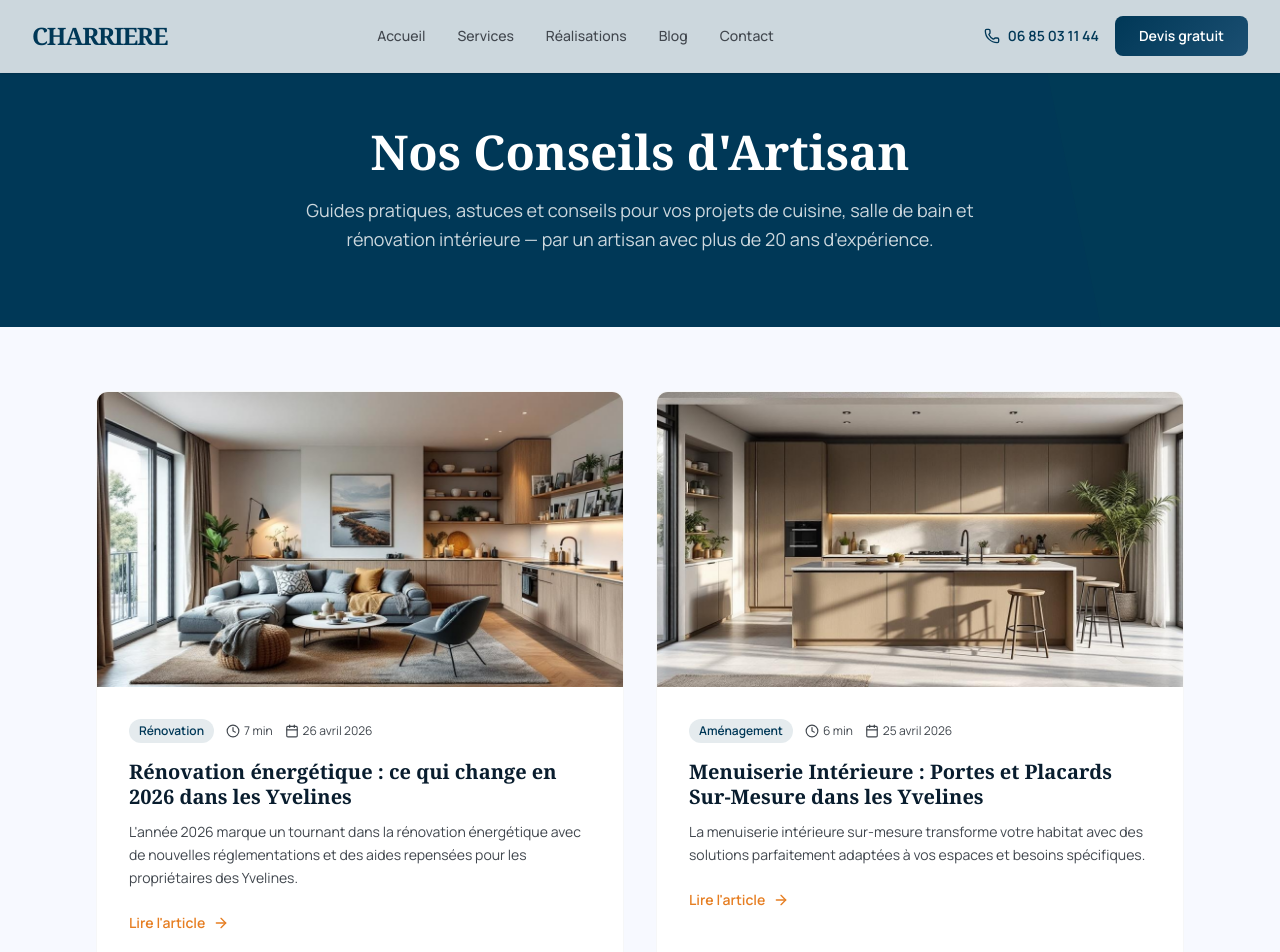
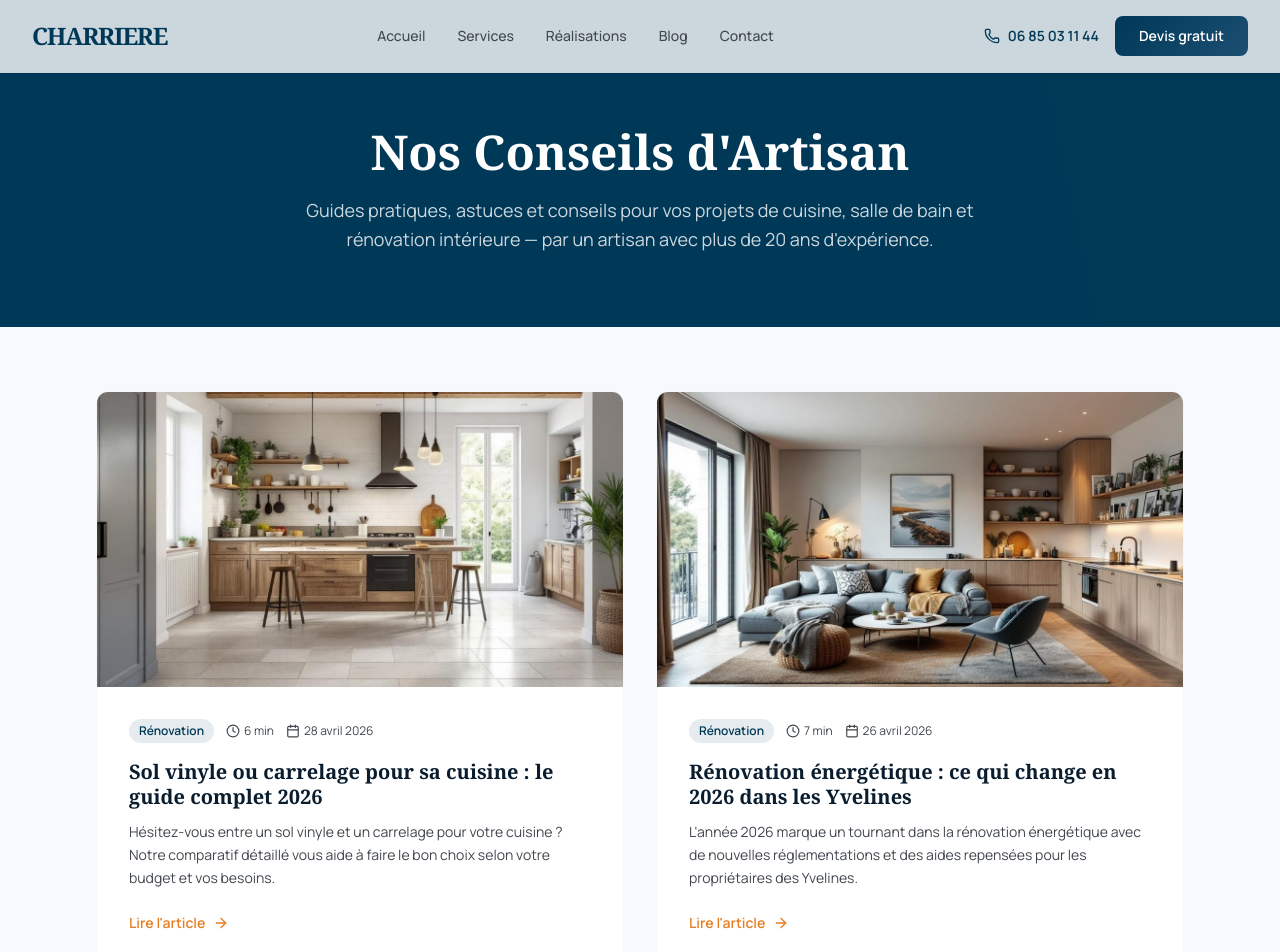
Before and after one commit to Thelastpirate1/charriere-site, a Next.js app: page /blog in a window 1280 px wide. Shown: the top 952 px of the page. Built offline with nearby package versions, Linux system fonts and the light colour scheme.

Commit message:
blog: ajout article - sol-vinyle-ou-carrelage-cuisine-comparatif-prix-pose

```diff
--- a/src/data/articles.ts
+++ b/src/data/articles.ts
@@ -15,6 +15,92 @@ export interface Article {
 
 export const articles: Article[] = [
   {
+    slug: "sol-vinyle-ou-carrelage-cuisine-comparatif-prix-pose",
+    title: "Sol vinyle ou carrelage pour sa cuisine : le guide complet 2026",
+    metaTitle: "Sol Vinyle ou Carrelage Cuisine : Comparatif Prix & Pose | CHARRIERE SARL",
+    metaDescription:
+      "Sol vinyle ou carrelage pour votre cuisine ? Découvrez notre comparatif complet : prix, durabilité, entretien et conseils de pose par un artisan des Yvelines.",
+    keywords: ["sol vinyle cuisine","carrelage cuisine","rénovation sol cuisine Yvelines","pose carrelage Gargenville"],
+    excerpt:
+      "Hésitez-vous entre un sol vinyle et un carrelage pour votre cuisine ? Notre comparatif détaillé vous aide à faire le bon choix selon votre budget et vos besoins.",
+    publishedAt: "2026-04-28",
+    readTime: "6 min",
+    category: "Rénovation",
+    image: "/images/blog/sol-vinyle-ou-carrelage-cuisine-comparatif-prix-pose.webp",
+    imageAlt: "Sol vinyle ou carrelage pour sa cuisine : le guide complet 2026",
+    content: `Choisir le bon revêtement de sol pour sa cuisine représente un investissement important qui mérite réflexion. Entre le sol vinyle moderne et le carrelage traditionnel, chaque solution présente ses avantages et inconvénients. En tant qu'artisan spécialisé dans la rénovation intérieure à Gargenville, j'accompagne régulièrement mes clients des Yvelines dans cette décision cruciale.
+
+## Les caractéristiques du sol vinyle en cuisine
+
+Le sol vinyle a considérablement évolué ces dernières années. Les nouvelles gammes proposent des imitations parfaites du bois, de la pierre ou même du béton ciré. Ce revêtement synthétique offre une excellente résistance à l'humidité, un critère essentiel dans une cuisine.
+
+Sa souplesse constitue un atout majeur pour le confort de marche, particulièrement appréciable lorsqu'on passe du temps debout pour cuisiner. Le vinyle absorbe également mieux les chocs, réduisant les risques de casse d'ustensiles qui tombent.
+
+L'installation s'avère généralement plus simple et rapide que le carrelage. Les lames ou dalles se posent souvent par système de clips, permettant une pose flottante sans colle. Cette facilité explique en partie son succès croissant dans les projets de rénovation à Mantes-la-Jolie et dans les communes environnantes.
+
+## Les avantages du carrelage traditionnel
+
+Le carrelage reste la référence en matière de revêtement de cuisine. Sa résistance exceptionnelle aux taches, à l'usure et à la chaleur en fait un choix durable. Un carrelage de qualité peut traverser plusieurs décennies sans montrer de signes de fatigue.
+
+L'aspect esthétique du carrelage offre une variété infinie de formats, couleurs et finitions. Des grands formats tendance aux mosaïques délicates, chaque projet trouve son style. La valeur ajoutée à votre bien immobilier constitue également un argument de poids, le carrelage étant perçu comme un revêtement noble.
+
+Dans les cuisines des maisons de Poissy ou Saint-Germain-en-Laye, le carrelage s'adapte parfaitement aux styles classiques comme contemporains. Sa neutralité permet de changer la décoration sans refaire le sol.
+
+## Comparatif des prix au mètre carré
+
+Côté budget, les écarts peuvent être significatifs selon les gammes choisies. Pour un sol vinyle de qualité correcte, comptez entre 25 et 50 euros le mètre carré posé. Les gammes premium atteignent 80 euros le mètre carré, mais offrent des finitions exceptionnelles et une garantie étendue.
+
+Le carrelage présente une fourchette plus large. Un carrelage d'entrée de gamme débute à 40 euros le mètre carré posé, tandis qu'un grès cérame haut de gamme peut atteindre 120 euros le mètre carré. Les formats XXL ou les finitions spéciales augmentent sensiblement la facture.
+
+Ces tarifs incluent la fourniture et la pose par un professionnel qualifié. À ces coûts s'ajoutent éventuellement la préparation du support, particulièrement importante pour une pose durable.
+
+## Entretien au quotidien : facilité et coûts
+
+L'entretien quotidien diffère sensiblement entre ces deux revêtements. Le sol vinyle se nettoie facilement avec une serpillière humide et un détergent neutre. Sa surface lisse limite l'accrochage des salissures, facilitant le nettoyage après la préparation des repas.
+
+Le carrelage nécessite plus d'attention au niveau des joints. Un nettoyage régulier des joints évite leur noircissement et préserve l'aspect général. Les produits spécifiques pour joints représentent un surcoût, mais restent abordables. Un nettoyage hebdomadaire approfondi suffit généralement.
+
+En cas de taches tenaces, le carrelage supporte des produits plus agressifs que le vinyle. Cette résistance chimique constitue un avantage dans une cuisine où les projections sont fréquentes.
+
+## Durabilité et résistance à l'usure
+
+La durée de vie constitue un critère déterminant dans le choix. Un sol vinyle de qualité dure entre 10 et 15 ans en usage normal. Les passages intensifs ou les chocs répétés peuvent réduire cette durée, particulièrement sur les vinyles d'entrée de gamme.
+
+Le carrelage présente une longévité exceptionnelle. Bien posé et entretenu, il traverse facilement 30 à 50 ans sans altération majeure. Cette durabilité explique son coût initial plus élevé, amorti sur le long terme.
+
+Dans les maisons anciennes des Mureaux ou de Conflans-Sainte-Honorine, le carrelage s'adapte mieux aux mouvements naturels du bâtiment. Sa rigidité évite les déformations que pourrait subir un revêtement souple.
+
+## Pose professionnelle versus pose DIY
+
+La pose du sol vinyle semble accessible au bricoleur moyen, surtout avec les systèmes de clips actuels. Cependant, la préparation du support reste cruciale. Une surface irrégulière se répercute immédiatement sur l'aspect final. Les découpes autour des éléments de cuisine nécessitent précision et outillage adapté.
+
+La pose du carrelage demande un savoir-faire professionnel. La planéité, l'alignement et la qualité des joints déterminent le résultat final. Les outils spécialisés et l'expérience d'un carreleur garantissent une finition impeccable et une durabilité optimale.
+
+En tant que professionnel intervenant à Sartrouville et dans les communes voisines, je constate régulièrement les défauts de pose DIY : joints irréguliers, carreaux mal alignés ou décollements prématurés. L'économie réalisée sur la main-d'œuvre se transforme souvent en surcoût pour rattraper les malfaçons.
+
+## Conseils pour faire le bon choix
+
+Plusieurs critères doivent guider votre décision. Si votre budget est serré et que vous souhaitez rénover rapidement, le sol vinyle constitue une excellente option. Sa pose rapide limite les nuisances et permet de retrouver sa cuisine fonctionnelle rapidement.
+
+Pour un investissement à long terme dans une cuisine principale très utilisée, le carrelage reste incontournable. Sa résistance et sa plus-value immobilière compensent l'investissement initial plus important.
+
+L'style de votre maison influence également le choix. Une maison contemporaine à Gargenville s'accommodera parfaitement des deux solutions, tandis qu'une demeure de caractère appellera plutôt un carrelage traditionnel.
+
+## L'importance du choix du professionnel
+
+Quel que soit votre choix final, la qualité de la pose conditionne le résultat. Un professionnel expérimenté vous conseillera sur les produits adaptés à votre usage et votre budget. Il évaluera l'état de votre support actuel et vous proposera les préparations nécessaires.
+
+Chez CHARRIERE SARL, nous accompagnons nos clients dans cette décision en analysant leurs besoins réels. Notre expérience locale nous permet de proposer des solutions adaptées aux spécificités des habitations des Yvelines.
+
+## Conclusion et recommandations
+
+Le choix entre sol vinyle et carrelage dépend de vos priorités : budget, durabilité, esthétique et facilité d'entretien. Le sol vinyle convient parfaitement aux rénovations rapides avec un budget maîtrisé, tandis que le carrelage reste l'investissement de référence pour une cuisine familiale intensive.
+
+Dans tous les cas, ne négligez pas la qualité de la pose. Un revêtement moyen parfaitement installé durera plus longtemps qu'un produit haut de gamme mal posé.
+
+Vous hésitez encore pour votre projet de rénovation de cuisine ? Contactez CHARRIERE SARL pour un devis gratuit et personnalisé. Nous vous accompagnons dans votre choix et réalisons vos travaux avec le soin d'un artisan passionné par son métier.`,
+  },
+  {
     slug: "renovation-energetique-nouveautes-2026-yvelines",
     title: "Rénovation énergétique : ce qui change en 2026 dans les Yvelines",
     metaTitle: "Rénovation Énergétique 2026 : Nouvelles Aides et DPE | CHARRIERE SARL",
```
